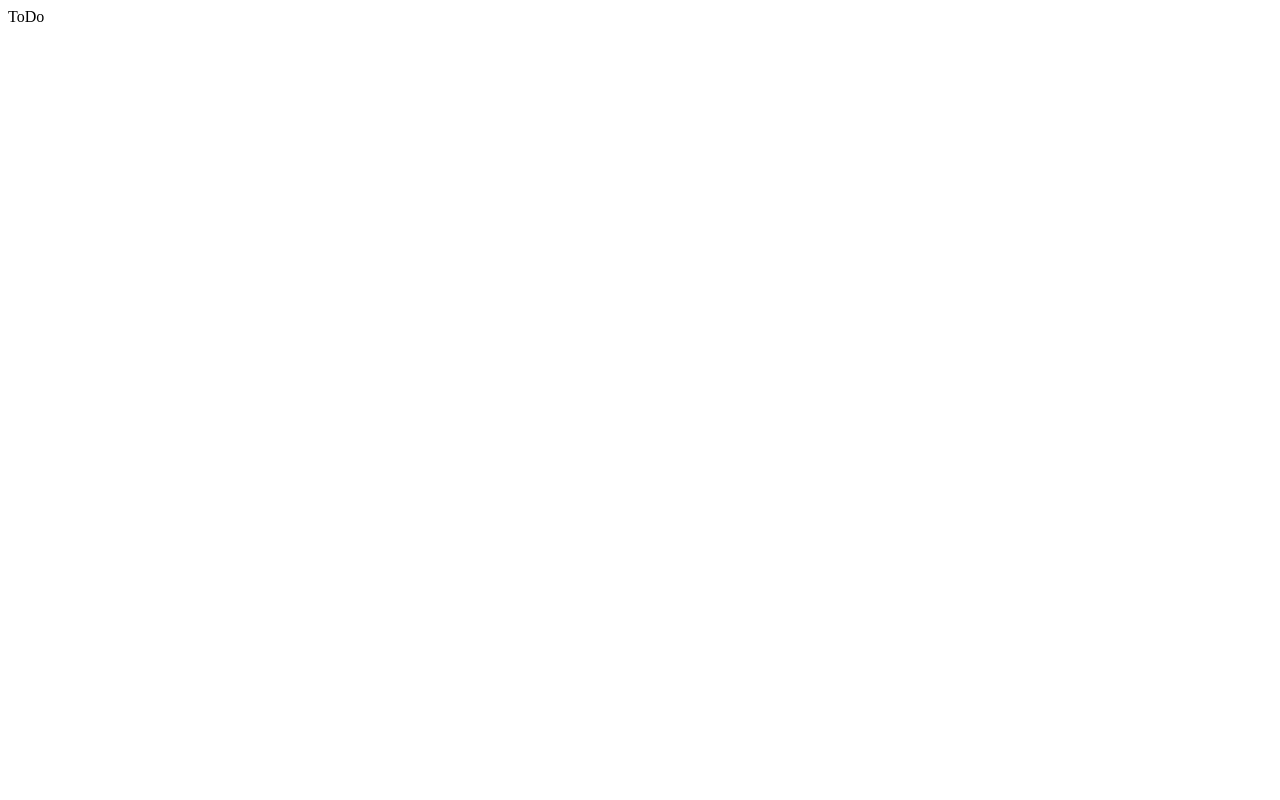
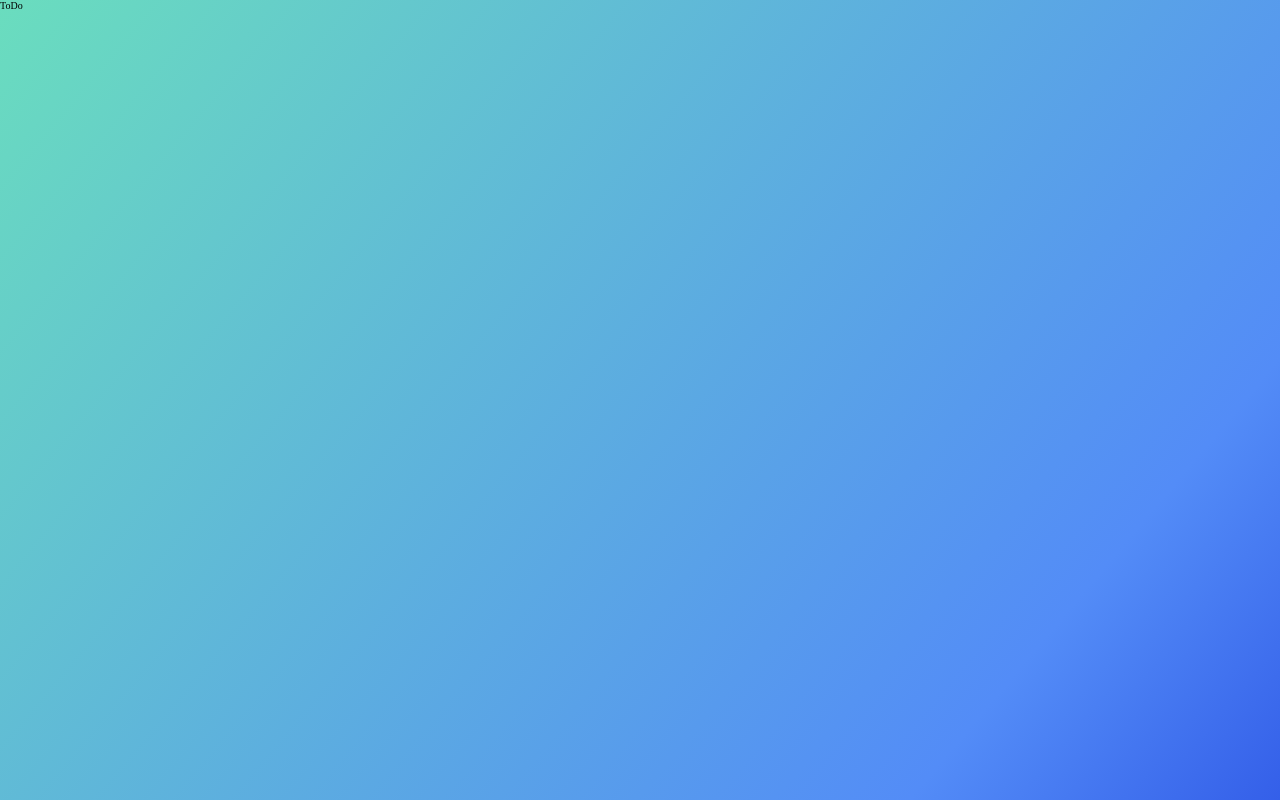
Before and after one commit to hyeri-woo/wanted-pre-onboarding-frontend, a React (Create React App) app: page /todo in a window 1280 px wide. Built offline with nearby package versions, Linux system fonts and the light colour scheme.

Commit message:
💄Design: GlobalStyle 기본 설정

```diff
--- a/src/App.js
+++ b/src/App.js
@@ -1,8 +1,10 @@
+import GlobalStyle from './GlobalStyle';
 import Router from './Router';
 
 function App() {
   return (
     <>
+      <GlobalStyle />
       <Router />
     </>
   );
--- /dev/null
+++ b/src/GlobalStyle.jsx
@@ -0,0 +1,53 @@
+import { createGlobalStyle } from 'styled-components';
+
+const GlobalStyle = createGlobalStyle`
+    * {
+        margin: 0;
+        padding: 0;
+        box-sizing: border-box;
+    }
+    html, body, #root {
+        font-size: 10px;
+        background: rgb(106,221,190);
+        background: linear-gradient(130deg, rgba(106,221,190,1) 0%, rgba(83,140,247,1) 81%, rgba(52,95,233,1) 100%);
+        height: 100%;
+    }
+    a {
+        vertical-align: baseline;
+        text-decoration: none;
+        color: inherit;
+    }
+    img {
+        border: 0;
+        max-width: 100%;
+        vertical-align: middle;
+    }
+    input {
+        vertical-align: middle;
+        border: none;
+    }
+    button, input[type=button] {
+        background: none;
+        border: none;
+    }
+    ol, ul {
+        list-style: none;
+    }
+    .a11y-hidden {
+        clip: rect(1px, 1px, 1px, 1px);
+        clip-path: inset(50%);
+        width: 1px;
+        height: 1px;
+        margin: -1px;
+        overflow: hidden;
+        padding: 0;
+        position: absolute;
+    }
+    :root {
+        --color-white20: rgba(255, 255, 255, 0.2);
+        --color-white30: rgba(255, 255, 255, 0.3);
+        --color-white70: rgba(255, 255, 255, 0.7);
+    }
+`;
+
+export default GlobalStyle;
```
